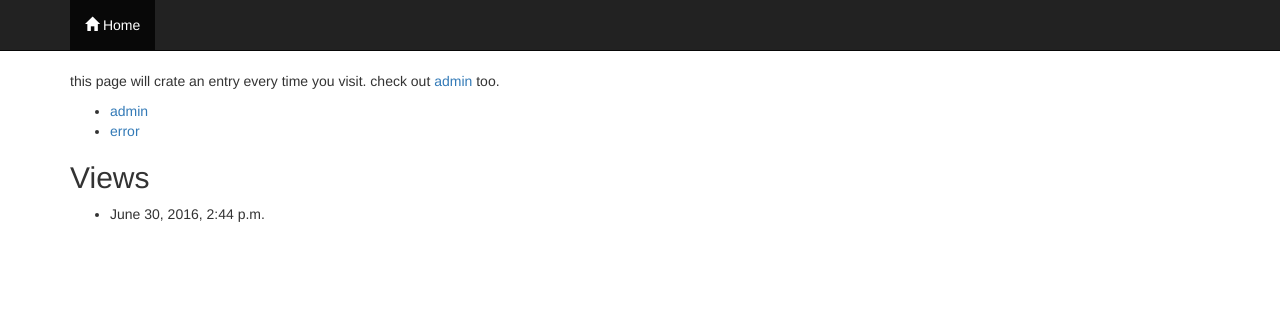
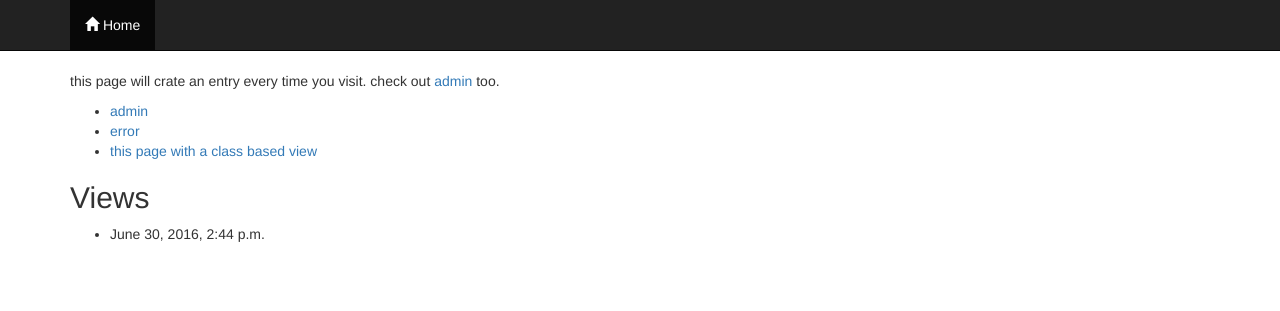
Before and after one commit to nickway90/trace-examples, a Django app: page / in a window 1280 px wide. Shown: the top 311 px of the page. Run offline with Django 3.2, Linux system fonts and the light colour scheme; data comes from the database, SQL or seed files in the repository; some libraries are stand-ins or nearby versions.

Commit message:
django: adding a class based view

```diff
--- a/python/django/hello/templates/index.html
+++ b/python/django/hello/templates/index.html
@@ -12,6 +12,7 @@
 <ul>
   <li><a href="/admin">admin</a></li>
   <li><a href="/error">error</a></li>
+  <li><a href="/index">this page with a class based view</a></li>
 </ul>
 
 
--- a/python/django/hello/views.py
+++ b/python/django/hello/views.py
@@ -25,7 +25,6 @@ def error(request):
     raise Exception("it's a sin!")
 
 
-
 class IndexView(TemplateView):
     template_name = "index.html"
 
```
